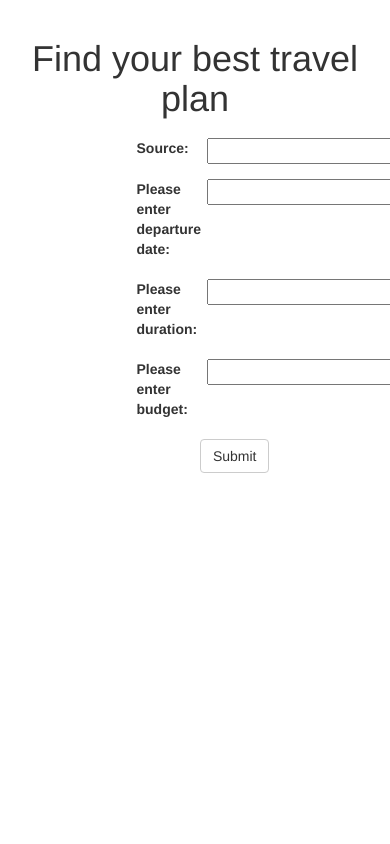
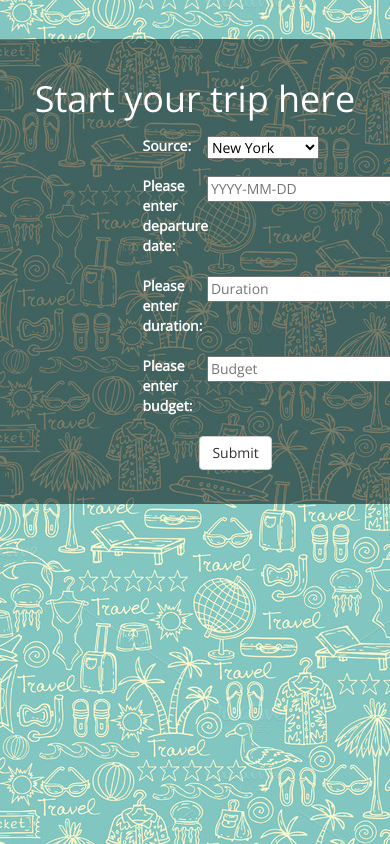
Before and after one commit to udupashreyas/Travel-Recommender, a Flask app: page / in a window 390 px wide; the page is wider, and only the part inside the window is pictured. Run offline with Flask 2, Linux system fonts and the light colour scheme; some libraries are stand-ins or nearby versions.

Commit message:
changed UI

```diff
--- a/app.py
+++ b/app.py
@@ -83,6 +83,7 @@ def response():
             artistic = a[i]['percentage']
     city_prob,cities = destination(source,[0.5263,0.2105,0.2632],dest_list,artistic)
     m,s = 0,''
+    full = {'NYC':'New York','BOS':'Boston','MIA':'Miami','LAX':'Los Angeles','ORD':'Orlando','SAN':'San Diego','SFO':'San Francisco','LAS':'Las Vegas','ANC':'Anchorage','DEN':'Denver'}
     for flight in parsed["results"]:
         if flight["destination"] in cities:
             if city_prob[flight["destination"]] > m:
@@ -90,7 +91,7 @@ def response():
     #twit_res = urlopen(twit_req)
     #result = twit_res.read()
     #twit_parsed = json.loads(twit_res)
-    return render_template('response.html', parsed=parsed, city_prob=city_prob, cities=cities, best=s)#, twit_parsed = twit_parsed)
+    return render_template('response.html', parsed=parsed, city_prob=city_prob, cities=cities, best=s, full=full)#, twit_parsed = twit_parsed)
 
 if __name__ == '__main__':
     # Bind to PORT/HOST if defined, otherwise default to 5050/localhost.
--- a/templates/index.html
+++ b/templates/index.html
@@ -2,11 +2,18 @@
     <head>
         <title>Travel Recommender System</title>
         <link rel=stylesheet type=text/css href="{{ url_for('static', filename='stylesheets/bootstrap.min.css') }}">
+        <link rel="stylesheet" type="text/css"
+          href="https://fonts.googleapis.com/css?family=Open+Sans">
+        <style>
+          body {
+            font-family: 'Open Sans', serif;
+          }
+        </style>
     </head>
-    <body>
-        <div id="container" style="margin-top:10%;">
+    <body style="background-image:url('static/images/bg3.jpg')">
+        <div id="container" style="margin-top:10%;background:rgba(0,0,0,0.5);padding:20px;color:white;">
             <div class="title">
-                <h1 class="text-center">Find your best travel plan</h1>
+                <h1 class="text-center">Start your trip here</h1>
             </div>
             <div id="content" style="margin-top:5%;margin-left:35%">
                 <form method="post" action="{{ url_for('response') }}" id="myForm">
@@ -16,7 +23,18 @@
                         <label for="source">Source:</label>
                       </div>
                       <div class="col-xs-3">
-                        <input type="text" name="source" /><br />
+                        <select name="source" style="color:black">
+                          <option value="nyc">New York</option>
+                          <option value="bos">Boston</option>
+                          <option value="mia">Miami</option>
+                          <option value="lax">Los Angeles</option>
+                          <option value="ord">Orlando</option>
+                          <option value="san">San Diego</option>
+                          <option value="sfo">San Francisco</option>
+                          <option value="las">Las Vegas</option>
+                          <option value="anc">Anchorage</option>
+                          <option value="den">Denver</option>
+                        </select>
                       </div>
                     </div>
                   </div>
@@ -25,8 +43,8 @@
                       <div class="col-xs-3">
                         <label for="departure">Please enter departure date:</label>
                       </div>
-                      <div class="col-xs-3">
-                        <input type="text" name="departure" /><br />
+                      <div class="col-xs-3" style="color:black">
+                        <input type="text" name="departure" placeholder="YYYY-MM-DD" /><br />
                       </div>
                     </div>
                 </div>
@@ -35,8 +53,8 @@
                     <div class="col-xs-3">
                       <label for="duration">Please enter duration:</label>
                     </div>
-                    <div class="col-xs-3">
-                      <input type="text" name="duration" /><br />
+                    <div class="col-xs-3" style="color:black">
+                      <input type="text" name="duration" placeholder="Duration" /><br />
                     </div>
                   </div>
                 </div>
@@ -45,8 +63,8 @@
                     <div class="col-xs-3">
                       <label for="budget">Please enter budget:</label>
                     </div>
-                    <div class="col-xs-3">
-                      <input type="text" name="budget" /><br />
+                    <div class="col-xs-3" style="color:black">
+                      <input type="text" name="budget" placeholder="Budget" /><br />
                     </div>
                   </div>
                 </div>
```
Also changed, not shown: templates/response.html (+16 -9 lines), static/images/bg1.jpg (added), static/images/bg2.png (added), static/images/bg3.jpg (added).
